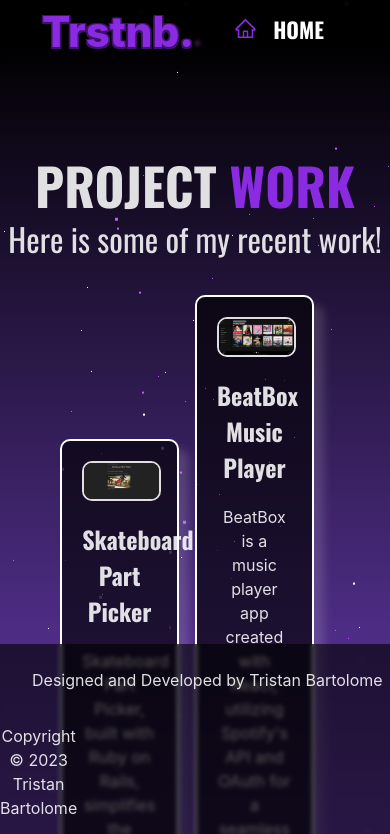
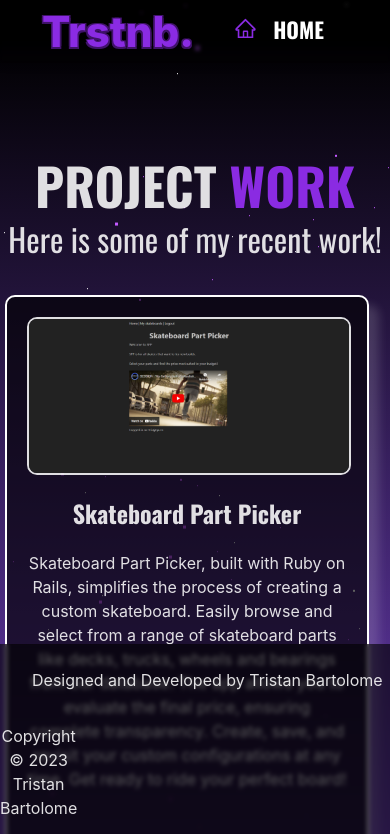
Before and after one commit to trstnb1998/Portfolio-Site, a React (Vite) app: page /projects in a window 390 px wide. Shown: the top 834 px of the page. Built offline with nearby package versions, Linux system fonts and the light colour scheme.

Commit message:
project cards responsiveness added

```diff
--- a/src/components/pages/projects/Projects.css
+++ b/src/components/pages/projects/Projects.css
@@ -7,11 +7,13 @@
     justify-content: center;
     align-items: center;
     text-align: center;
+    width: 100%;
+    height: auto;
 }
 
 .project-img {
     width: 100%;
-    height: 40%;
+    height: auto;
     border-radius: 10px;
     display: flex;
     margin: 0 auto;
@@ -24,15 +26,14 @@
     background-color: #000000a0;
     padding: 20px;
     box-shadow: 10px 10px 10px #ffffff26;
-    /* max-height: 40em; */
     border-radius: 10px;
-    margin-right: 2%;
+    margin: 0px 20px 0px 20px;
     text-align: center;
     transition: 0.3s;
-    width: 20%;
+    width: 30rem;
+    height: 50rem;
     padding-bottom: 3em;
     position: relative;
-
 }
 
 .card:hover {
```
